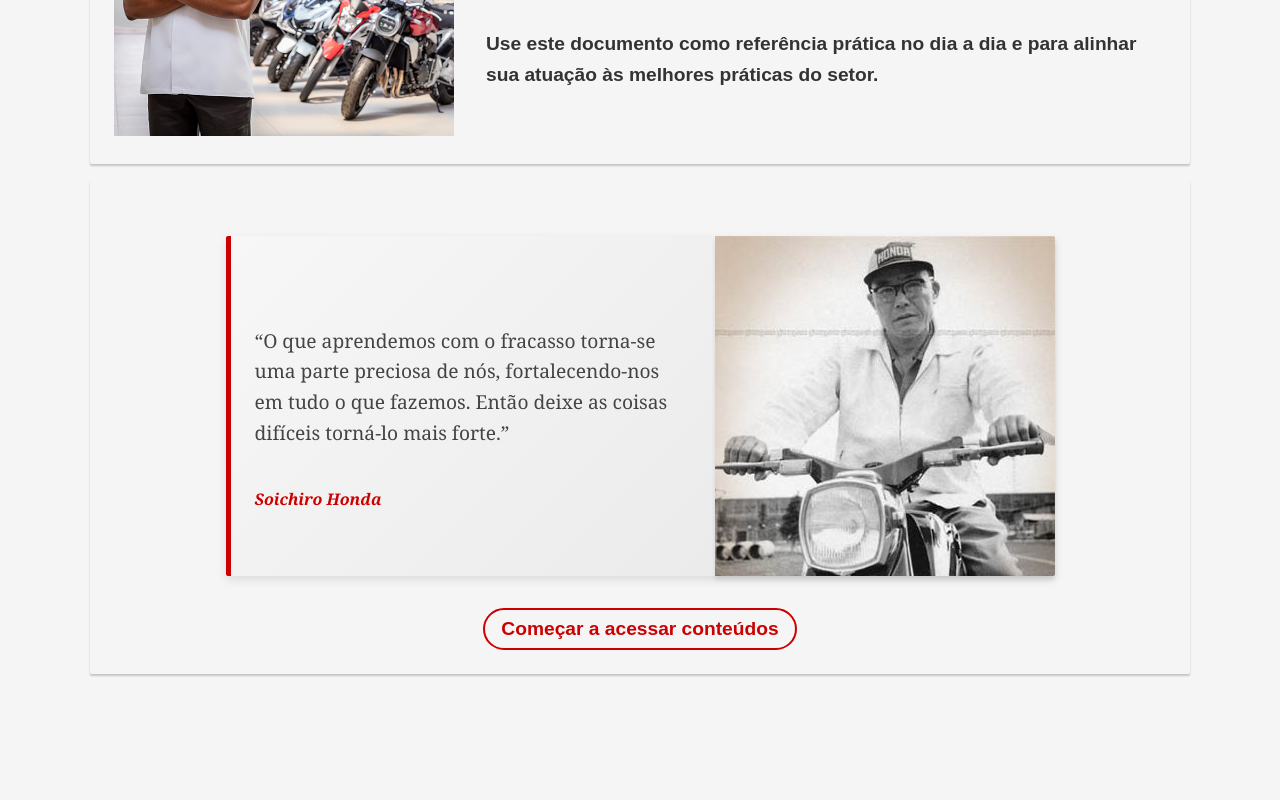
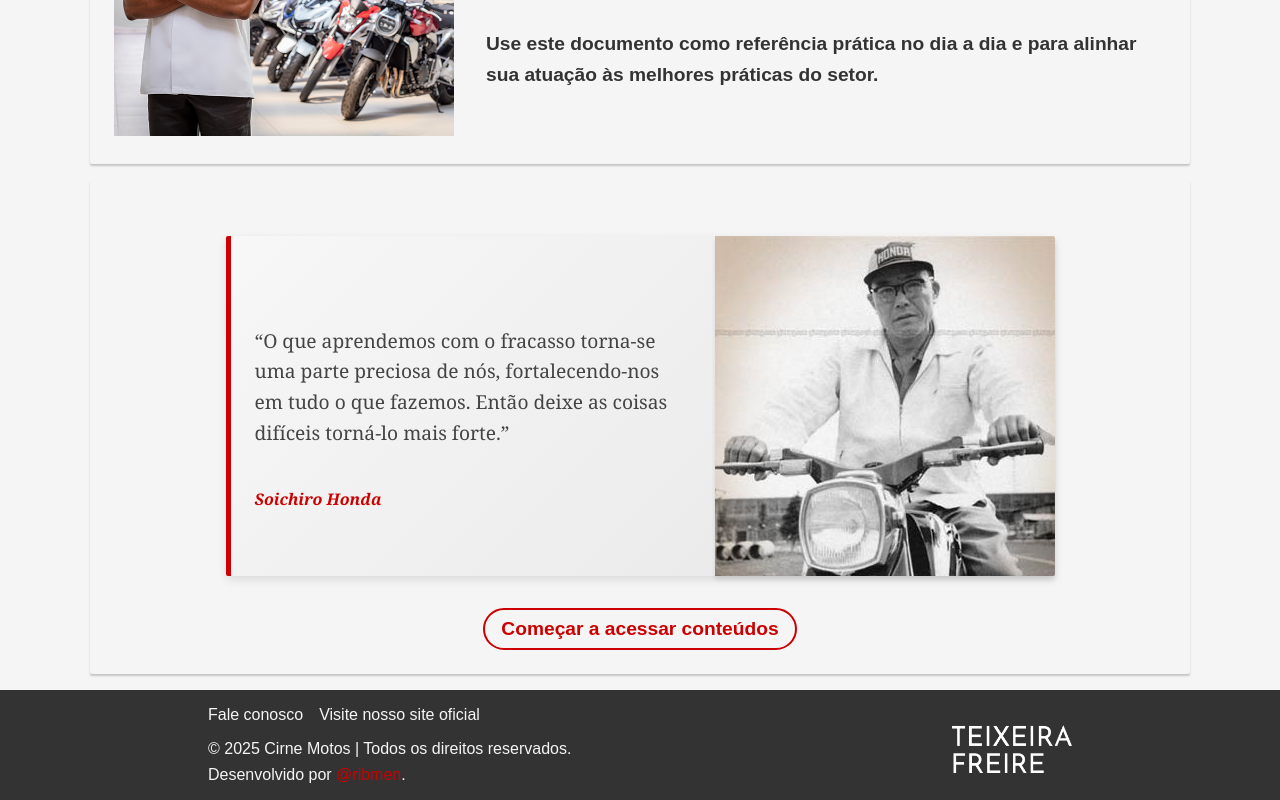
Before and after one commit to ribmen/siteCirneMotos, a React (Vite) app: page / in a window 1280 px wide. Shown: the part 926-1726 px from the top of the page. Before the commit the page ends 1616 px from the top, so only its background shows below. Built offline with nearby package versions, Linux system fonts and the light colour scheme.

Commit message:
feat: footer media queries

```diff
--- a/src/App.tsx
+++ b/src/App.tsx
@@ -10,10 +10,15 @@
 import { far } from '@fortawesome/free-regular-svg-icons';
 import { fab } from '@fortawesome/free-brands-svg-icons';
 import ScrollToTop from './components/utils/ScrollToTop';
+import styled from 'styled-components';
 
 library.add(fas, far, fab);
 
-
+const AppContainer = styled.div`
+  display: flex;
+  flex-direction: column;
+  min-height: 100vh;
+`
 
 
 const App: React.FC = () => {
@@ -21,12 +26,14 @@
     <>
     <Router>
       <ScrollToTop/>
+      <AppContainer>
         <Layout>
           <GlobalStyles />
           <Header />
           <AppRoutes />
           <Footer />
         </Layout>
+      </AppContainer>
     </Router>
     </>
   );
--- a/src/components/body/InicioBody/Body.tsx
+++ b/src/components/body/InicioBody/Body.tsx
@@ -9,6 +9,7 @@
   max-width: 1100px;
   margin: 1rem auto; /* Centraliza horizontalmente */
   padding: 0;
+  flex: 1;
 
   @media screen and (max-width: 1024px) { // tablets
     max-width: 90%;
@@ -96,7 +97,7 @@
 `;
 
 const MainWrapper = styled.div`
-  position: absolute;
+  position: relative;
   width: '100%';
   height: 'auto';
 
@@ -104,6 +105,12 @@
     width: 693px;
     height: auto;
   }
+`
+
+const MainBanner = styled.img`
+  width: 100%;
+  height: auto;
+  position: relative;
 `
 
 export const Body: React.FC = () => {
@@ -116,15 +123,7 @@
   return (
     <MainWrapper>
 
-      <img
-        src={banner}
-        alt="Banner Cirne Motos"
-        style={{
-          width: '100%',
-          height: 'auto',
-          position: 'relative',
-        }}
-      />
+      <MainBanner src={banner} alt="Banner Cirne Motos"/>
       {/* Container para o título e o texto */}
       <div
         style={{
--- a/src/components/footer/Footer.tsx
+++ b/src/components/footer/Footer.tsx
@@ -5,28 +5,47 @@
 const FooterWrapper = styled.footer`
   background-color: ${({ theme }) => theme.colors.neutral.dark};
   color: ${({ theme }) => theme.colors.neutral.light};
-  padding: ${({ theme }) => theme.spacing.medium};
-  display: flex;
-  justify-content: space-between;
+  padding: 1rem 13rem;
+  display: grid;
+  grid-template-columns: 2fr 1fr;
+  flex-direction: column;
   align-items: center;
-  flex-wrap: wrap;
+  text-align: center;
+  width: 100%;
   box-sizing: border-box;
-  bottom: 0px;
   margin-top: auto;
+
+  @media screen and (max-width: 932px) {
+    padding: 2rem;
+  }
+
 `;
 
-const FooterText = styled.div`
-  text-align: center;
-  margin-left: 35rem;
+const FooterContent = styled.div`
+  display: flex;
+  flex-direction: column;
+  gap: 0.5rem;
+  text-align: left;
 `;
 
 const FooterLinks = styled.div`
-  margin-bottom: ${({ theme }) => theme.spacing.medium};
+  display: flex;
+  text-align: left;
+  gap: ${({ theme }) => theme.spacing.medium};
+  margin-bottom: ${({ theme }) => theme.spacing.small};
+
+
+  @media screen and (max-width: 932px) {
+    flex-direction: column;
+    gap: 0.5rem;
+  }
 `;
 
 const FooterLink = styled.a`
   color: ${({ theme }) => theme.colors.neutral.light};
-  margin: 0 ${({ theme }) => theme.spacing.small};
+  text-decoration: none;
+  font-weight: 500;
+
 
   &:hover,
   &:focus {
@@ -34,23 +53,46 @@
   }
 `;
 
+const FooterBottom = styled.div`
+  display: flex;
+  justify-content: space-between;
+  align-items: center;
+  width: 100%;
+  max-width: 1100px;
+  padding-top: ${({ theme }) => theme.spacing.small};
+
+  @media screen and (max-width: 932px) {
+    flex-direction: column;
+    gap: 1rem;
+  }
+`;
+
 const Logo = styled.img`
   width: 120px;
   height: auto;
+
+  @media screen and (max-width: 932px) {
+    order: -1; /* Move a logo para cima em telas menores */
+    width: 90px;
+    margin-top: 1rem;
+  }
 `;
 
 const Footer: React.FC = () => {
   return (
     <FooterWrapper>
-      <FooterText>
+      <FooterContent>
         <FooterLinks>
           <FooterLink href="https://wa.me/+5584981883488" target="_blank">Fale conosco</FooterLink>
           <FooterLink href="https://www.cirnemotos.com.br/" target="_blank">Visite nosso site oficial</FooterLink>
         </FooterLinks>
-        <p>© 2025 Cirne Motos | Todos os direitos reservados.</p>
-        <p>Desenvolvido por <a href="https://github.com/ribmen" target="_blank">@ribmen</a>.</p>
-      </FooterText>
-      <Logo style={{marginRight: '3rem'}} src={TF} alt="TEIXEIRA FREIRE Logo" />
+          <FooterLink>© 2025 Cirne Motos | Todos os direitos reservados.</FooterLink>
+          <FooterLink>Desenvolvido por <a href="https://github.com/ribmen" target="_blank">@ribmen</a>.</FooterLink>
+      </FooterContent>
+      <FooterBottom>
+        <div></div> {/* Placeholder para alinhar a logo corretamente */}
+        <Logo src={TF} alt="TEIXEIRA FREIRE Logo" />
+      </FooterBottom>
     </FooterWrapper>
   );
 };
```
Lines whose indentation alone changed are shown as unchanged.
